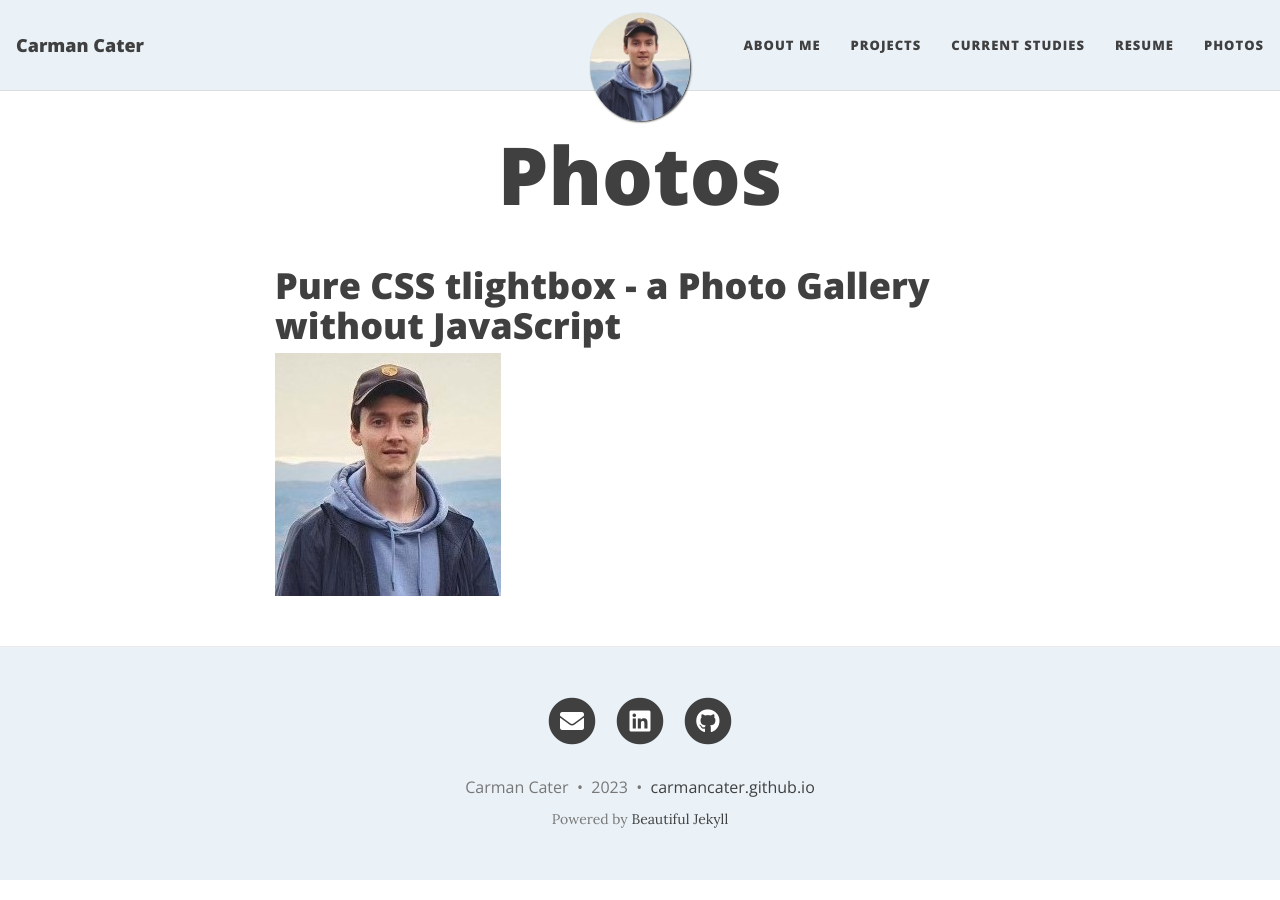
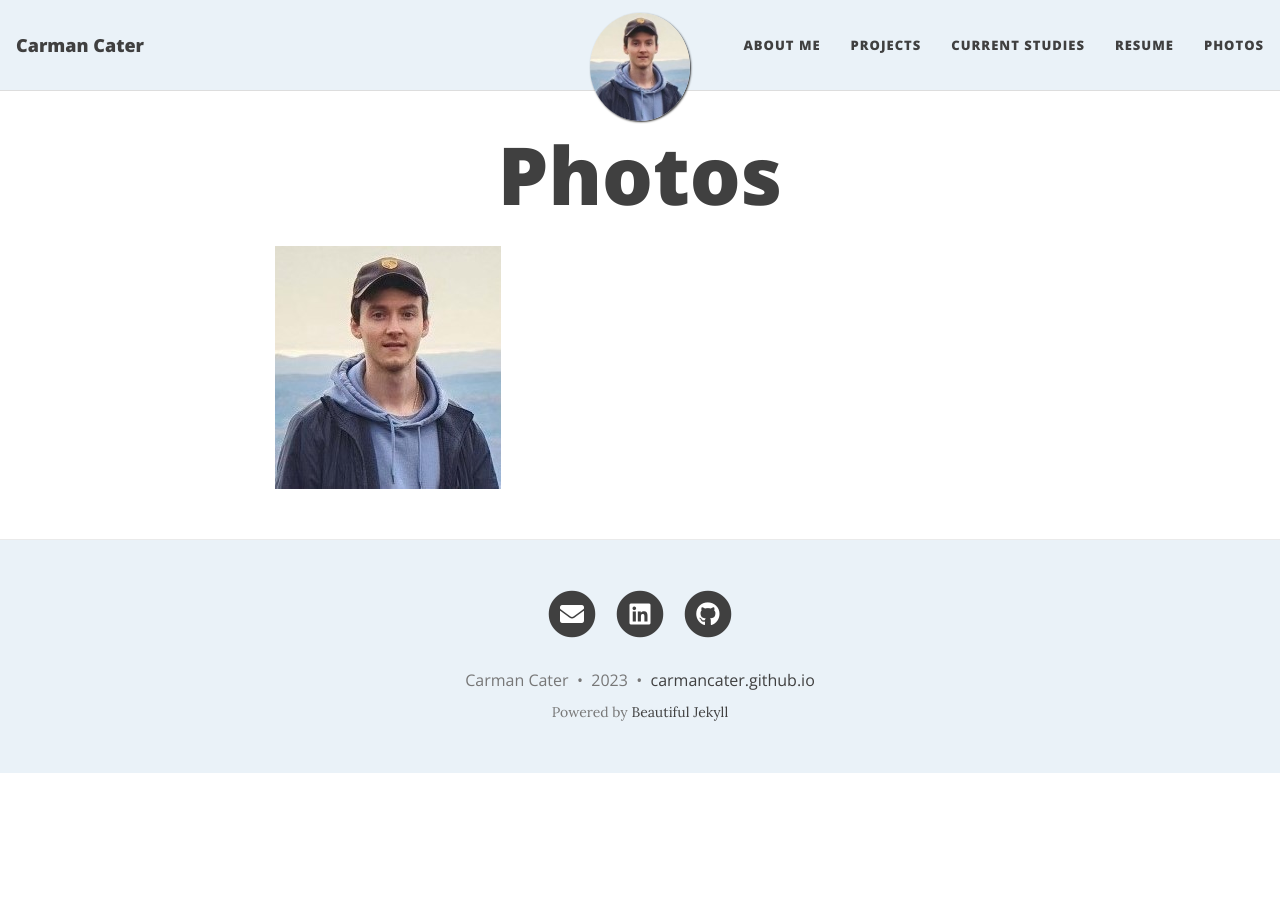
Before and after one commit to carmancater/carmancater.github.io, a Jekyll site: the page built from photos.html, in a window 1280 px wide. Built offline with Jekyll 4.4.1, drawn with Linux system fonts in a browser that asks for light colours; nearby versions of some CDN libraries.

Commit message:
Update photos.html

```diff
--- a/photos.html
+++ b/photos.html
@@ -26,7 +26,7 @@
             display: grid;
             place-items: center;
             align-content: center;
-            background: black;
+/*             background: black; */
             color: white;
             border: 0;
             z-index: 42;
@@ -40,7 +40,7 @@
     </style>
 </head>
 <body>
-    <h1 id="gallery">Pure CSS tlightbox - a Photo Gallery without JavaScript</h1>
+
     <a href="#CarmanCater.jpg"><img src="/assets/img/CarmanCater.jpg" alt=""></a>
 
     <a href="#gallery" class=tlightbox id=CarmanCater.jpg><img src="/assets/img/CarmanCater.jpg" alt=""></a>
```
